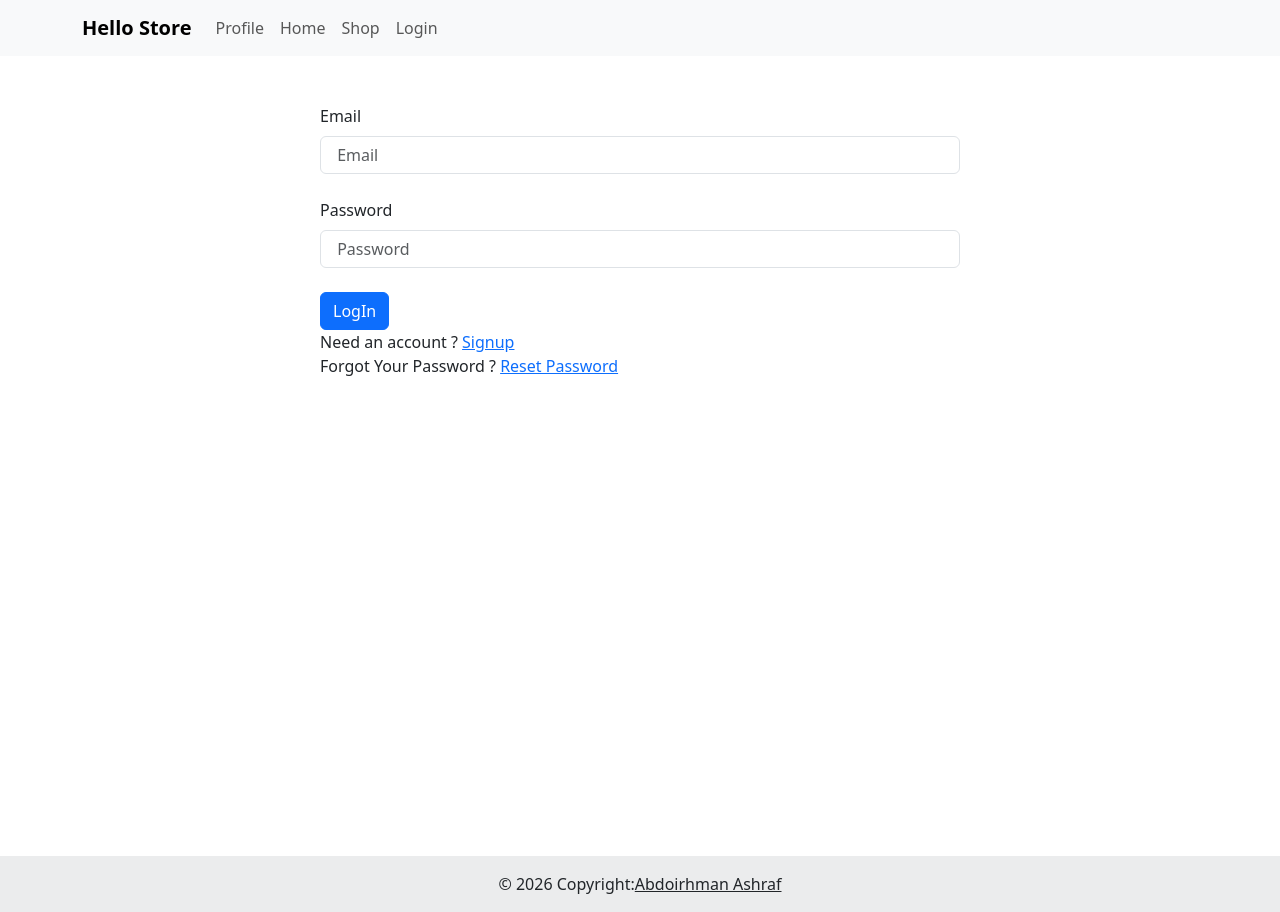
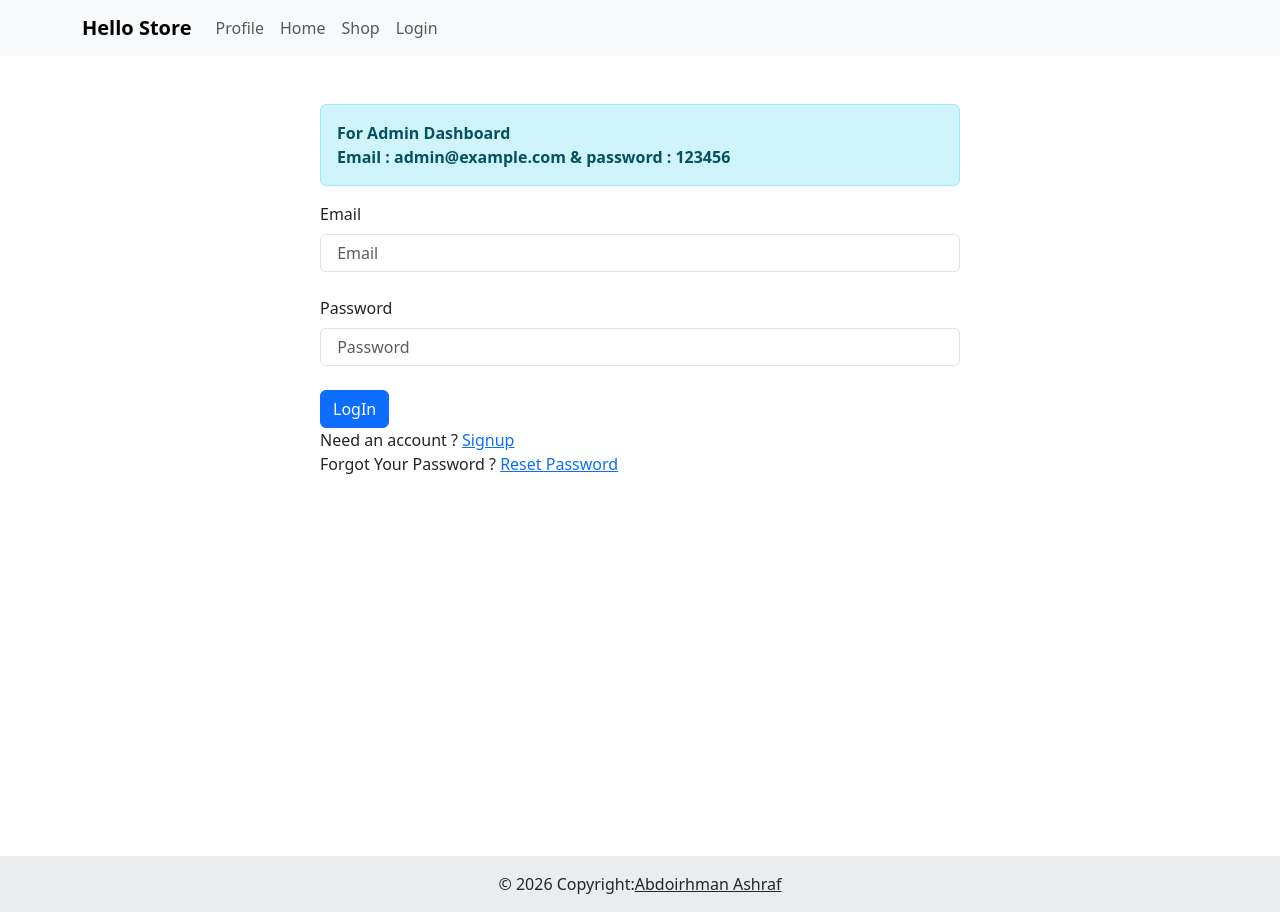
Before and after one commit to Abdulirhman-Ashraf/GiftStore, a React (Vite) app: page /login in a window 1280 px wide. Built offline with nearby package versions, Linux system fonts and the light colour scheme; no server answers; the database is empty.

Commit message:
feat: add informational alert for admin login credentials

```diff
--- a/src/pages/login/Login.jsx
+++ b/src/pages/login/Login.jsx
@@ -28,6 +28,7 @@ const Login = () => {
   return (
     <div className="login">
       <Form className="w-50 m-auto pt-5" onSubmit={handleSubmit}>
+        <Alert variant="info" style={{fontWeight:"bold"}}>For Admin Dashboard <br /> Email : admin@example.com & password : 123456</Alert>
         {/* email */}
         <Inputs type={"email"} id={"Email"} ref={emailRef} />
 
```
